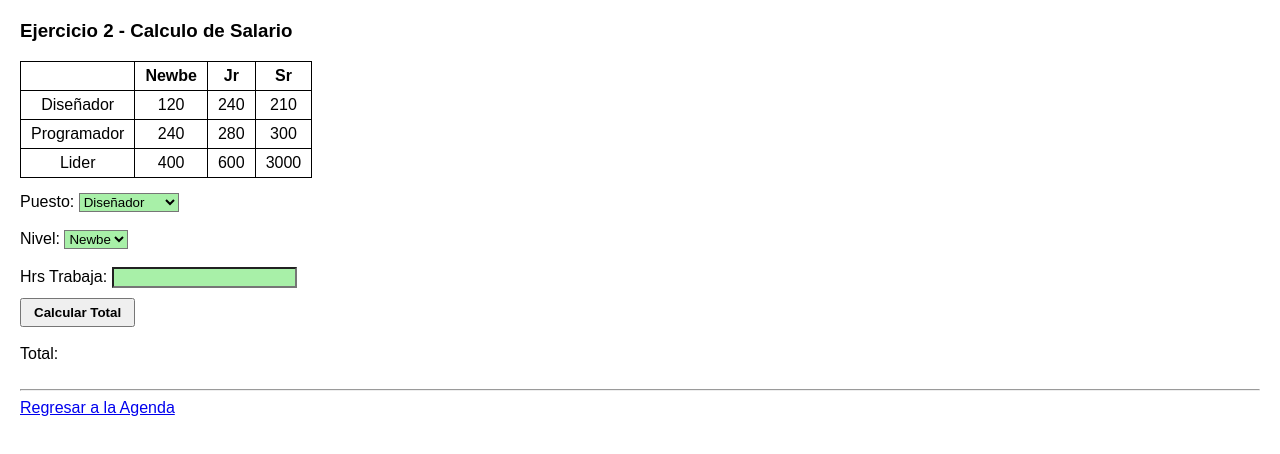
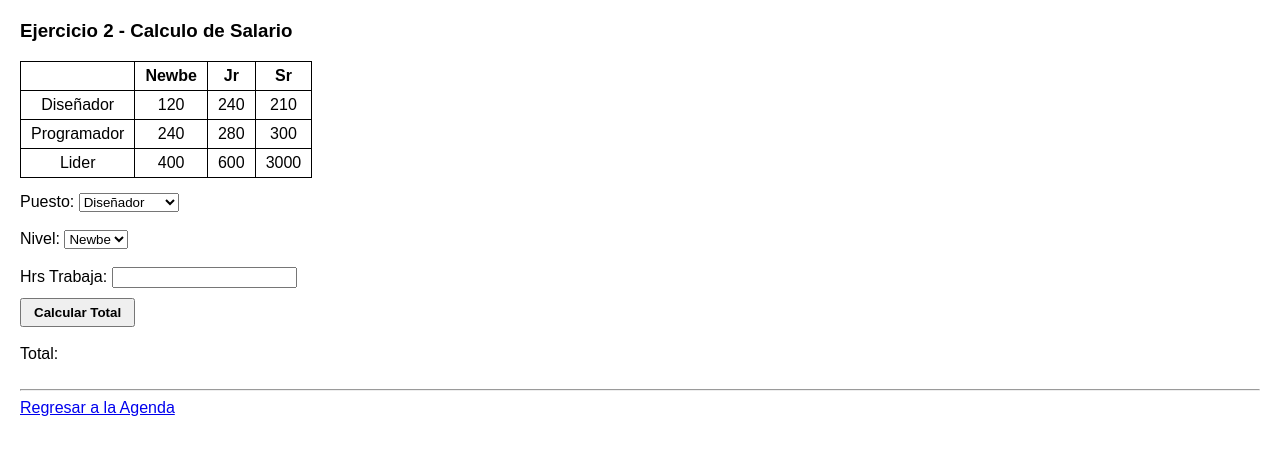
Before and after one commit to slipk9481/Portafolio-Web, a plain HTML site: page 5ejercicios27-10/salario.html in a window 1280 px wide. Drawn offline with Linux system fonts and the light colour scheme.

Commit message:
Actualización de archivos sin colores

```diff
--- a/5ejercicios27-10/salario.html
+++ b/5ejercicios27-10/salario.html
@@ -16,9 +16,6 @@
             border: 1px solid black;
             padding: 5px 10px;
             text-align: center;
-        }
-        .verde {
-            background-color: #a8f0a8;
         }
         button {
             margin-top: 10px;
@@ -60,7 +57,7 @@
     </table>
 
     Puesto:
-    <select id="puesto" class="verde">
+    <select id="puesto">
         <option value="0">Diseñador</option>
         <option value="1">Programador</option>
         <option value="2">Lider</option>
@@ -68,7 +65,7 @@
     <br><br>
 
     Nivel:
-    <select id="nivel" class="verde">
+    <select id="nivel">
         <option value="0">Newbe</option>
         <option value="1">Jr</option>
         <option value="2">Sr</option>
@@ -76,7 +73,7 @@
     <br><br>
 
     Hrs Trabaja:
-    <input type="text" id="horas" class="verde">
+    <input type="text" id="horas">
     <br>
 
     <button onclick="calcular()">Calcular Total</button>
```
Also changed, not shown: 5ejercicios27-10/agenda.html (+1 -5 lines), 5ejercicios27-10/temper.html (+1 -3 lines).
